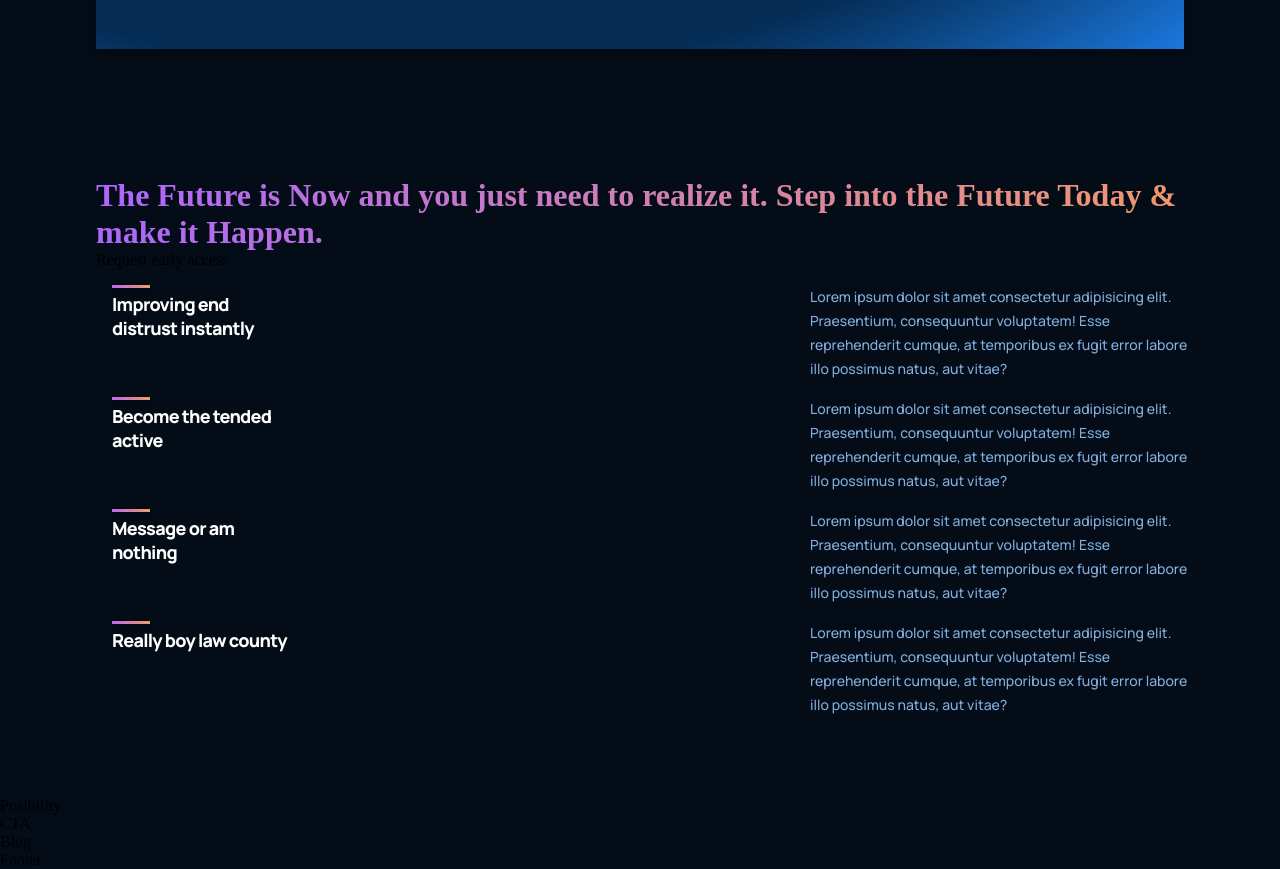
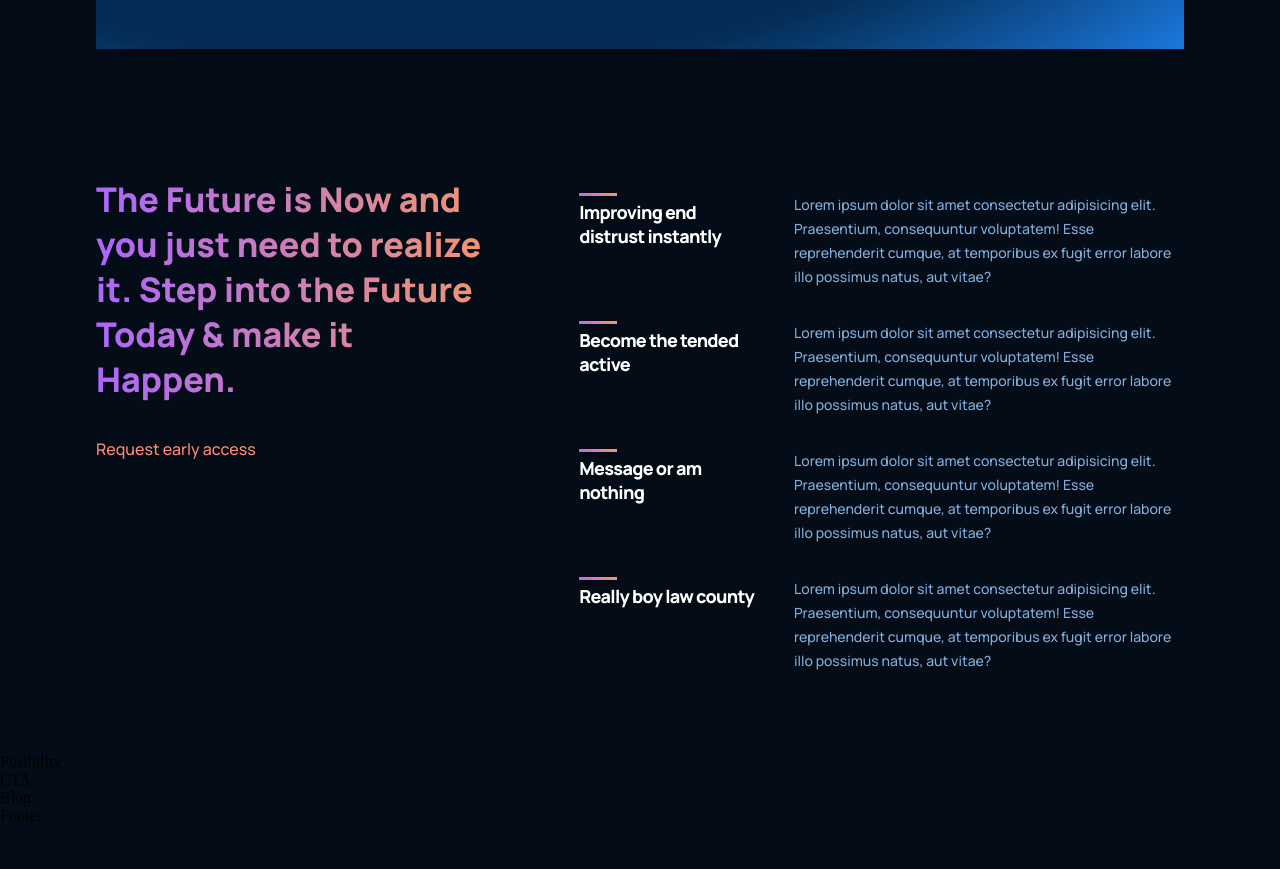
Before and after one commit to GerPut/react-modern-site, a React (Create React App) app: page / in a window 1280 px wide. Shown: the part 1668-2537 px from the top of the page. After the commit the page ends 2493 px from the top, so only its background shows below. Built offline with nearby package versions, Linux system fonts and the light colour scheme.

Commit message:
Styled features section.

```diff
--- a/src/containers/features/features.css
+++ b/src/containers/features/features.css
@@ -0,0 +1,58 @@
+.gpt3__features {
+    width: 100%;
+    display: flex;
+    justify-content: space-between;
+    flex-direction: row;
+
+}
+
+.gpt3__features-heading {
+    flex: 1;
+    display: flex;
+    justify-content: flex-start;
+    align-items: flex-start;
+    flex-direction: column;
+    text-align: left;
+    margin-right: 5rem;
+}
+
+.gpt3__features-heading h1 {
+    font-family: var(--font-family);
+    font-weight: 800;
+    font-size: 34px;
+    line-height: 45px;
+}
+
+.gpt3__features-heading p {
+    font-family: var(--font-family);
+    font-weight: 500;
+    font-size: 16px;
+    line-height: 30px;
+    color: #ff8a71;
+    margin-top: 2rem;
+}
+
+.gpt3__features-container {
+    flex: 1.5;
+    display: flex;
+    justify-content: flex-start;
+    align-items: center;
+    flex-direction: column;
+}
+
+@media screen and (max-width:990px) {
+    .gpt3__features {
+        flex-direction: column;
+    }
+
+    .gpt3__features-heading {
+        margin: 0 0 2rem 0;
+    }
+}
+
+@media screen and (max-width:550px) {
+    .gpt3__features-heading h1 {
+        font-size: 28px;
+        line-height: 38px;
+    }
+}
```
